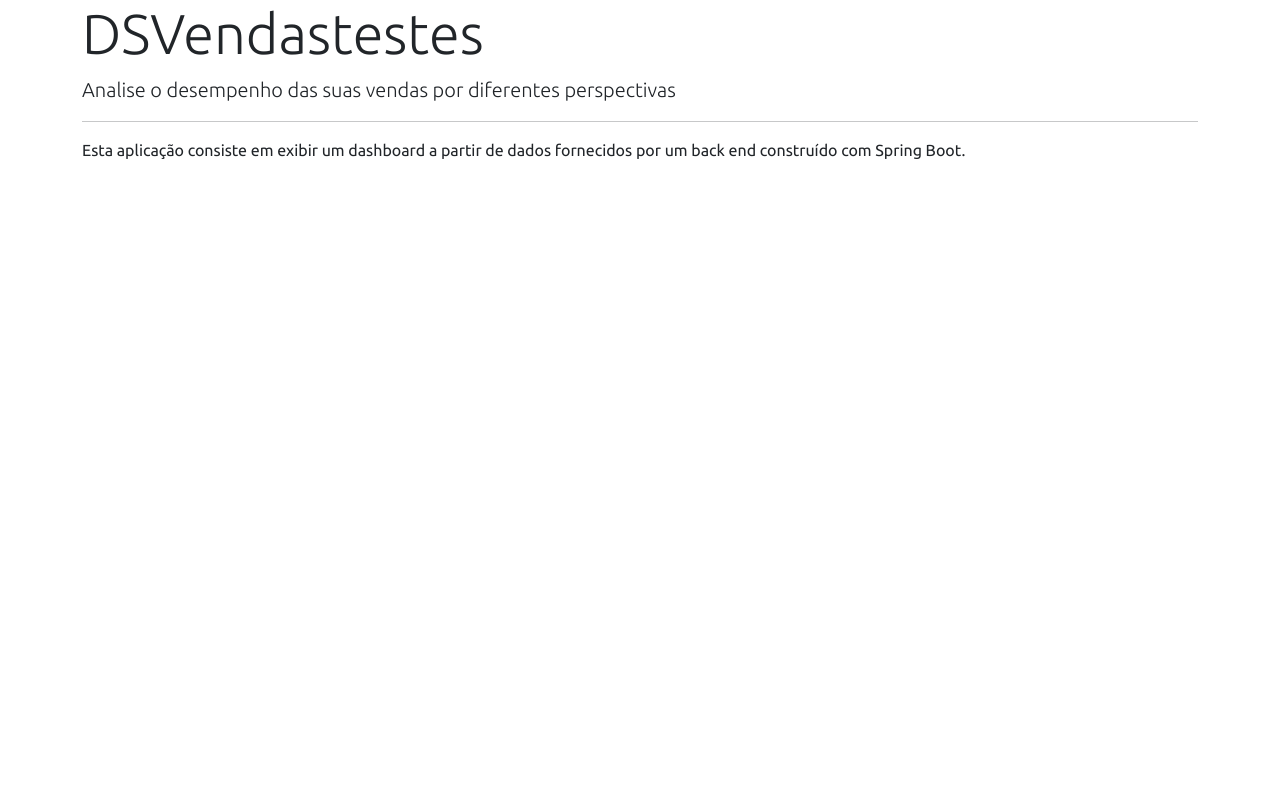
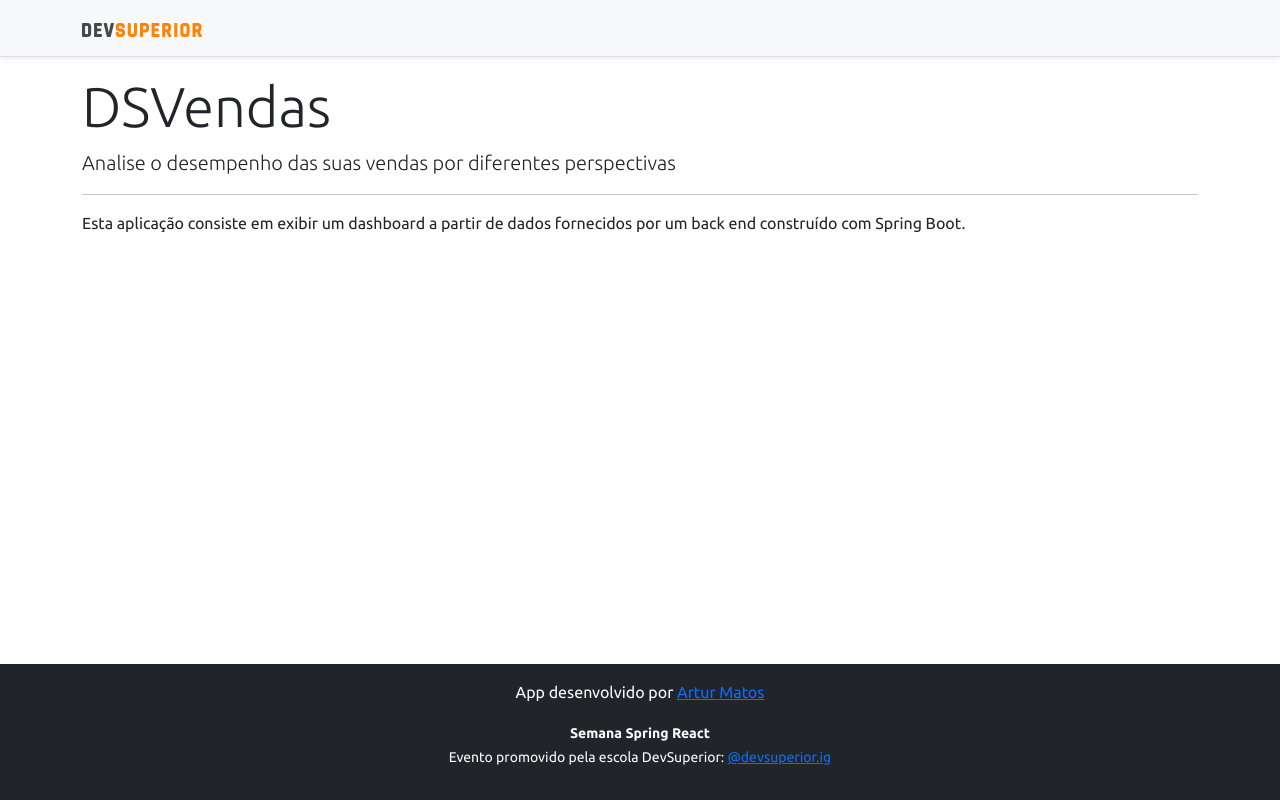
Before and after one commit to maetecto/Projeto-sds3, a React (Create React App) app in the folder frontend/: page / in a window 1280 px wide. Built offline with nearby package versions, Linux system fonts and the light colour scheme.

Commit message:
Problema com yarn start, so consigo testar o codigo desta forma

```diff
--- a/frontend/src/pages/Home/index.tsx
+++ b/frontend/src/pages/Home/index.tsx
@@ -1,14 +1,20 @@
+import Footer from "components/Footer";
+import NavBar from "components/NavBar";
+
 const Home = () => {
     return (
+        <>
+        <NavBar />
         <div className="container">
             <div className="jumbotron">
-                <h1 className="display-4">DSVendastestes</h1>
+                <h1 className="display-4">DSVendas</h1>
                 <p className="lead">Analise o desempenho das suas vendas por diferentes perspectivas</p>
                 <hr />
                 <p>Esta aplicação consiste em exibir um dashboard a partir de dados fornecidos por um back end construído com Spring Boot.</p>
             </div>
         </div>
-
+        <Footer />
+        </>
     );
 }
 
```
